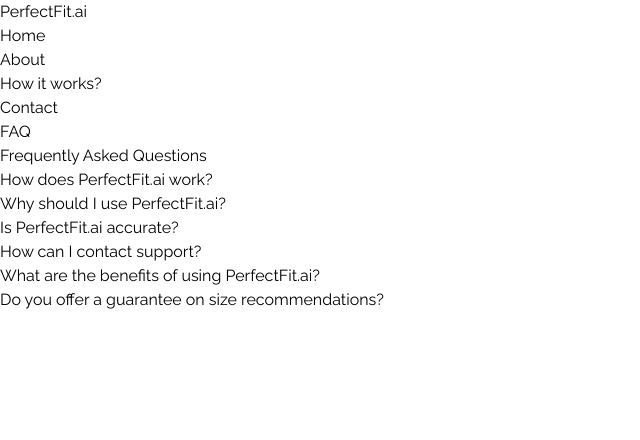
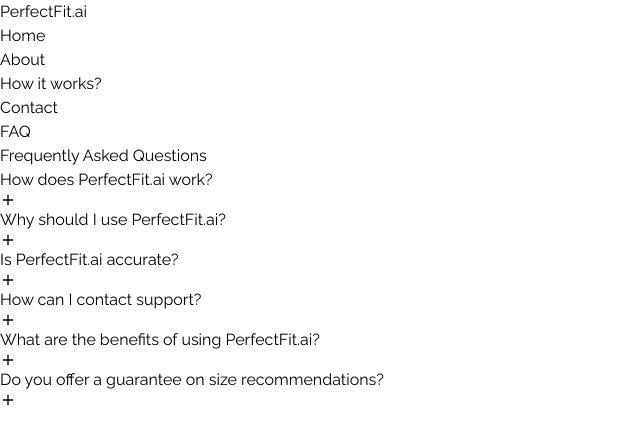
Before and after one commit to SusheelThapa/PerfectFit.ai, a React (Vite) app: page /faq in a window 1280 px wide. Shown: the top 440 px of the page, without its empty margins (0-640 px from the left). Built offline with nearby package versions, Linux system fonts and the light colour scheme.

Commit message:
feat: update faq and add animation'

```diff
--- a/src/pages/FAQ.tsx
+++ b/src/pages/FAQ.tsx
@@ -1,13 +1,52 @@
-import React, { useState } from "react";
+import React, { useState, useRef } from "react";
 import Header from "../components/Header";
 import { faq_data } from "../assets/json/FAQ.json";
+import { gsap } from "gsap";
+import { useGSAP } from "@gsap/react";
+import { FiPlus, FiMinus } from "react-icons/fi";
 
 const FAQ: React.FC = () => {
   const [faq] = useState<{ question: string; answer: string }[]>(faq_data);
   const [activeIndex, setActiveIndex] = useState<number | null>(null);
+  const answersRef = useRef<Array<HTMLDivElement | null>>([]);
+
+  useGSAP(() => {
+    // Animate elements when component mounts
+    gsap.from(".faq-item", {
+      opacity: 0,
+      y: 20,
+      stagger: 0.2,
+      duration: 0.5,
+      ease: "power3.out",
+    });
+  }, []);
 
   const toggleAnswer = (index: number) => {
-    setActiveIndex(activeIndex === index ? null : index);
+    if (activeIndex === index) {
+      // Close the answer
+      gsap.to(answersRef.current[index], {
+        height: 0,
+        opacity: 0,
+        display: "none",
+        duration: 0.3,
+        ease: "power3.out",
+      });
+      setActiveIndex(null);
+    } else {
+      // Open the answer
+      setActiveIndex(index);
+      gsap.fromTo(
+        answersRef.current[index],
+        { height: 0, opacity: 0, display: "none" },
+        {
+          height: "auto",
+          opacity: 1,
+          display: "block",
+          duration: 0.3,
+          ease: "power3.out",
+        }
+      );
+    }
   };
 
   return (
@@ -18,20 +57,36 @@
           <h1 className="text-5xl font-bold text-center mb-8 my-10 text-[#F2544B] tracking-wider">
             Frequently Asked Questions
           </h1>
-          <div className="max-w-4xl mx-auto mt-10 text-black" id="faq-section">
+          <div
+            className="max-w-4xl mx-auto mt-10 text-gray-700"
+            id="faq-section"
+          >
             {faq.map((item, index) => (
-              <div key={index} className="mb-6">
+              <div key={index} className="faq-item mb-6">
                 <div
-                  className={`cursor-pointer p-3 rounded-md bg-[#F2544B11] my-8`}
+                  className={`cursor-pointer p-3 rounded-md my-8 flex justify-between`}
                   onClick={() => toggleAnswer(index)}
                 >
                   <h2 className="text-xl font-semibold">{item.question}</h2>
+                  <div className="ml-2">
+                    {activeIndex === index ? (
+                      <FiMinus className="w-6 h-6" />
+                    ) : (
+                      <FiPlus className="w-6 h-6" />
+                    )}
+                  </div>
                 </div>
-                {activeIndex === index && (
-                  <div className="mt-2 p-3 bg-[#F2544B11] rounded-md">
-                    <p className="text-lg tracking-wider">{item.answer}</p>
-                  </div>
-                )}
+                <div
+                  ref={(el) => (answersRef.current[index] = el)}
+                  className="mt-2 p-3 rounded-md"
+                  style={{
+                    display: activeIndex === index ? "block" : "none",
+                    height: activeIndex === index ? "auto" : 0,
+                    opacity: activeIndex === index ? 1 : 0,
+                  }}
+                >
+                  <p className="text-lg tracking-wider">{item.answer}</p>
+                </div>
               </div>
             ))}
           </div>
```
